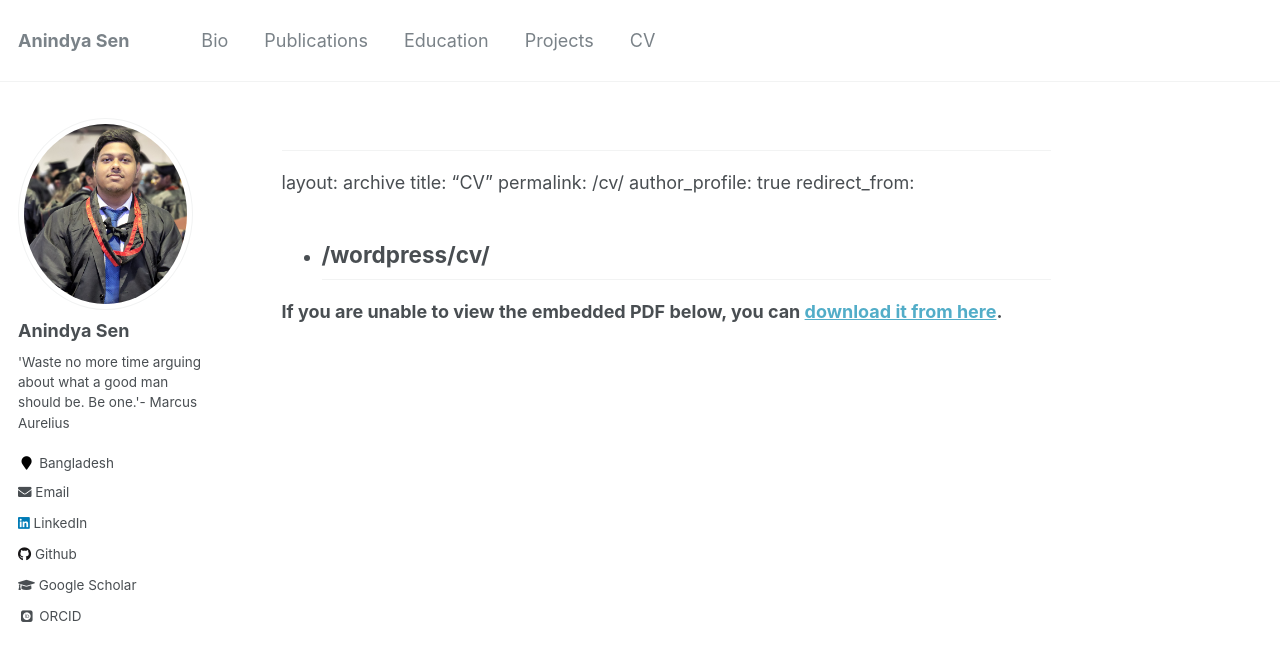
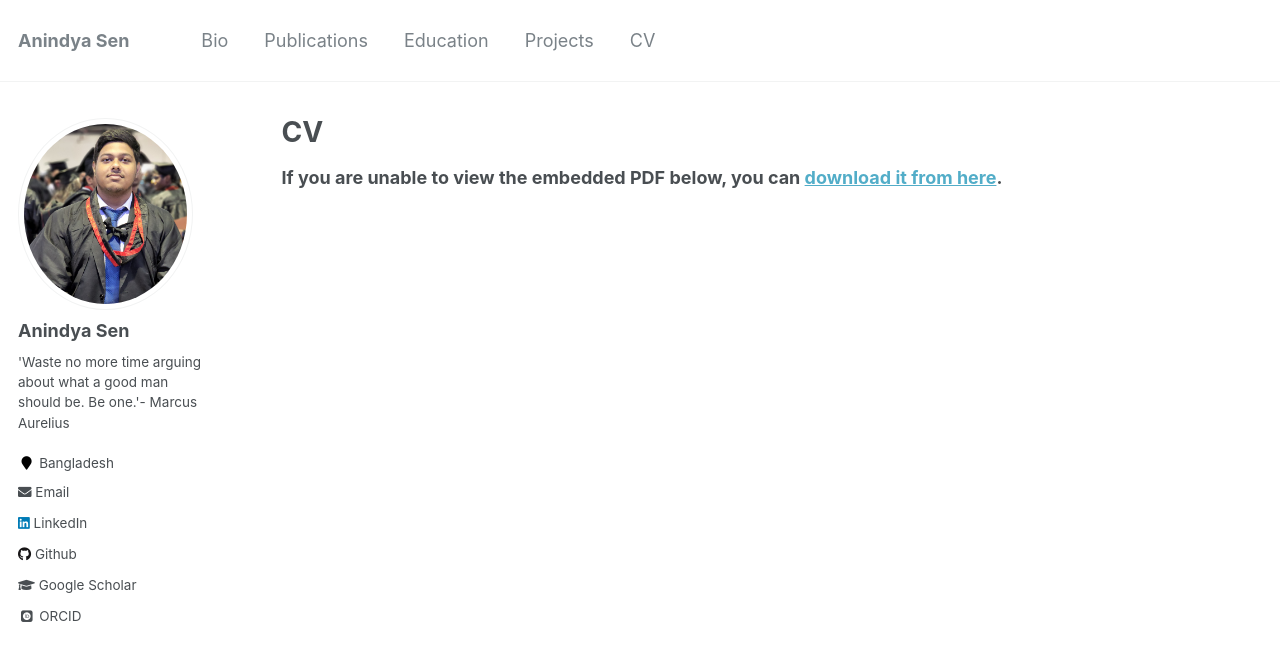
Before and after one commit to senanindya/senanindya.github.io, a Jekyll site: the page built from _pages/cv.md, in a window 1280 px wide and 900 px high. Shown: the top 661 px of the window. Built offline with Jekyll 4.4.1, drawn with Linux system fonts in a browser that asks for light colours; some web fonts are replaced; our own code applies the rules of GitHub Pages for plain Markdown files; part of the change alters nothing that is shown.

Commit message:
Update cv.md

```diff
--- a/_pages/cv.md
+++ b/_pages/cv.md
@@ -1,4 +1,3 @@
-<link rel="icon" type="image/png" href="https://raw.githubusercontent.com/senanindya/senanindya.github.io/main/favicon.ico">
 ---
 layout: archive
 title: "CV"
@@ -8,7 +7,7 @@ redirect_from:
   - /wordpress/cv/
 ---
 
-
+<link rel="icon" type="image/png" href="https://raw.githubusercontent.com/senanindya/senanindya.github.io/main/favicon.ico">
 {% include base_path %}
 {% capture written_label %}'None'{% endcapture %}
 
```
